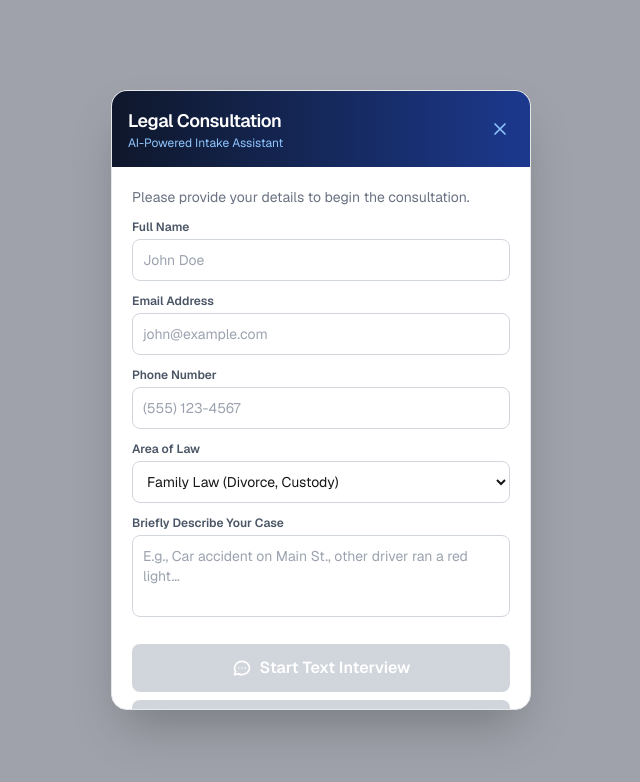
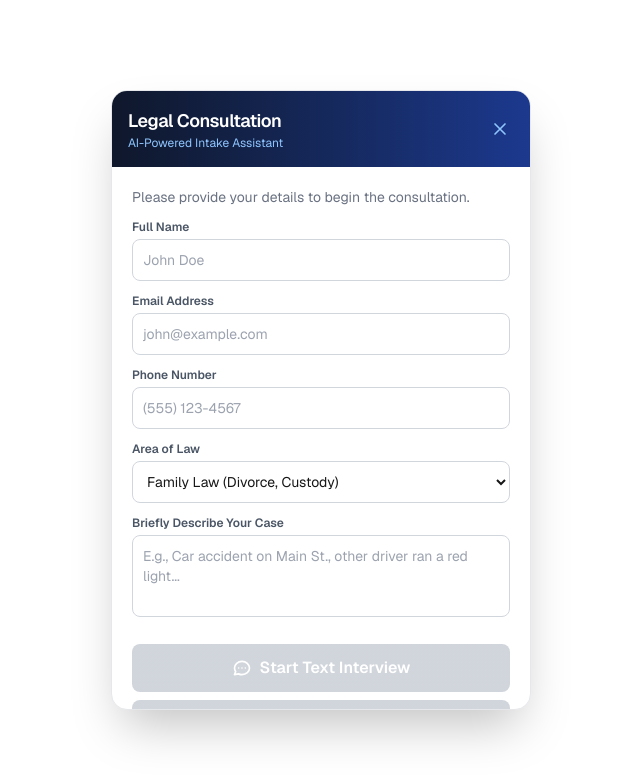
Before and after one commit to sakis070864/law-chatbot, a Next.js app: page / in a window 1280 px wide. Shown: the top 782 px of the page, without its empty margins (319-959 px from the left). Built offline with nearby package versions, Linux system fonts and the light colour scheme.

Commit message:
Remove background from page.tsx to allow transparent iframe embedding

```diff
--- a/src/app/page.tsx
+++ b/src/app/page.tsx
@@ -2,7 +2,7 @@ import LegalIntakeWidget from "@/components/LegalIntakeWidget";
 
 export default function Home() {
   return (
-    <main className="fixed inset-0 flex items-center justify-center w-full h-full bg-slate-900/40 backdrop-blur-sm pointer-events-none">
+    <main className="fixed inset-0 flex items-center justify-center w-full h-full pointer-events-none" style={{ background: 'transparent' }}>
       <div className="pointer-events-auto">
         <LegalIntakeWidget />
       </div>
```
